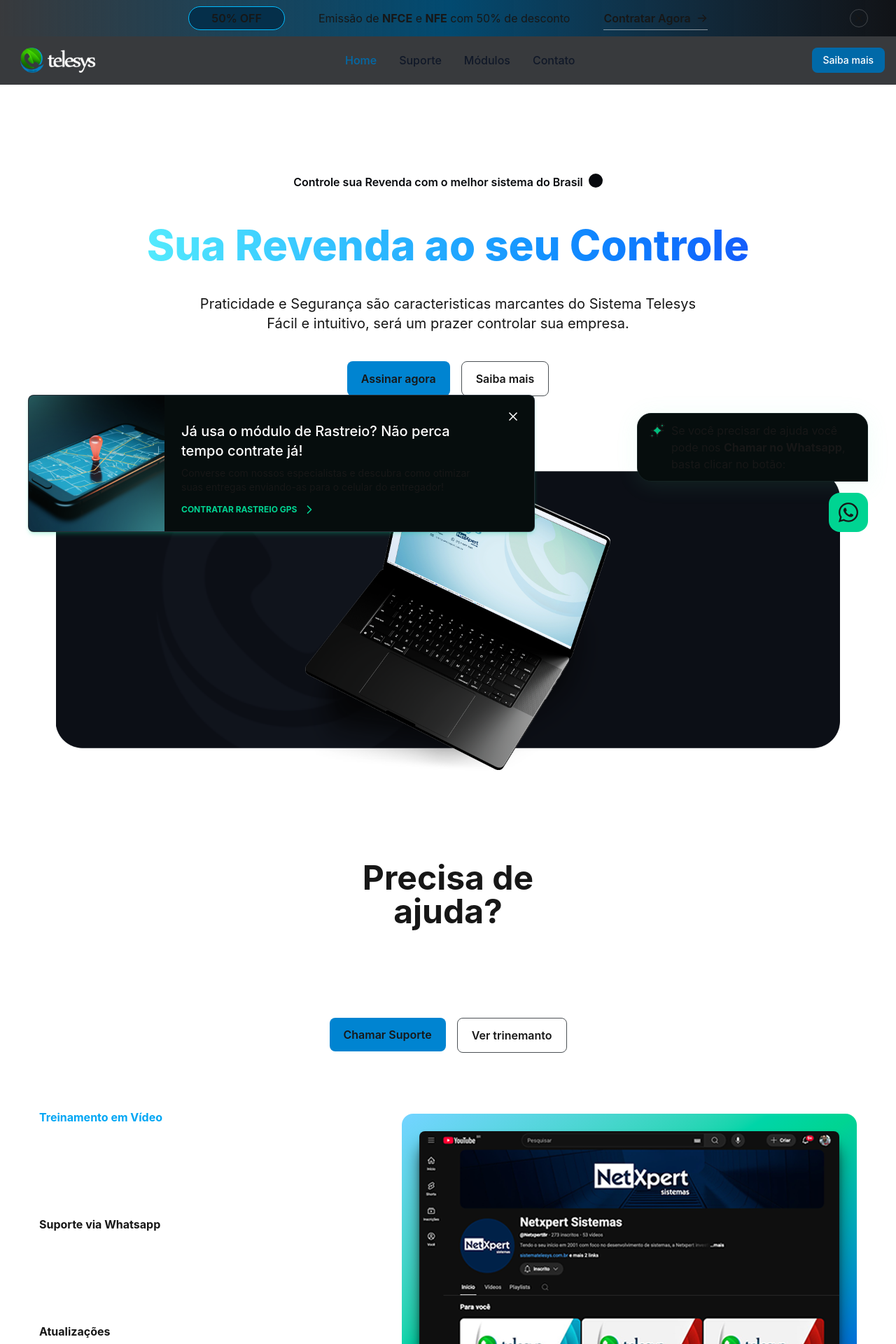
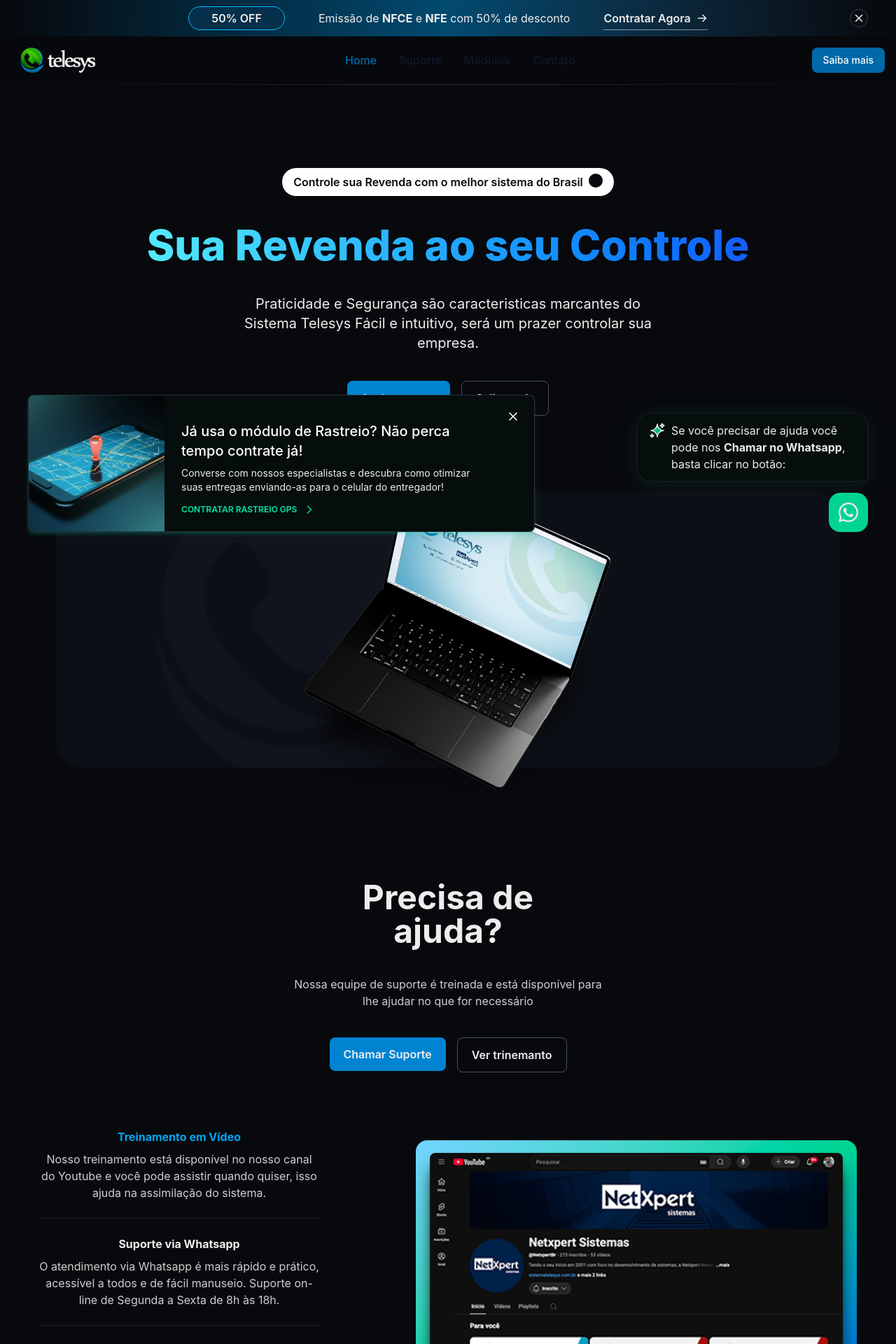
Before and after one commit to ronniepettersonn/telesys, a Next.js app: page / in a window 1280 px wide. Shown: the top 1920 px of the page at 70% size. Built offline with nearby package versions, Linux system fonts and the light colour scheme.

Commit message:
correcao thema dark

```diff
--- a/src/app/components/Header.tsx
+++ b/src/app/components/Header.tsx
@@ -15,14 +15,14 @@
             <nav className="bg-[#07090DCC] backdrop-blur-md fixed w-full z-[999999]">
                 {
                     showPromotion &&
-                    <div className='flex justify-center items-center h-13 bg-gradient-to-r to-[#07090DCC] via-sky-900 w-full relative'>
-                        <div className='mr-12 py-1 px-8 bg-sky-950 border border-sky-400 rounded-full'>
+                    <div className='flex flex-col md:flex-row md:h-13 py-2 justify-center items-center bg-gradient-to-r to-[#07090DCC] via-sky-900 w-full relative'>
+                        <div className='md:mr-12 mb-2 md:mb-0 py-1 px-8 bg-sky-950 border border-sky-400 rounded-full'>
                             <p className='font-semibold '>50% OFF</p>
                         </div>
 
                         <p className=''>Emissão de <strong>NFCE</strong> e <strong>NFE</strong>  com 50% de desconto</p>
 
-                        <div className='ml-12'>
+                        <div className='md:ml-12 '>
                             <Link href={'https://api.whatsapp.com/send?phone=5531984372245&text=📌%20Olá%2C%20eu%20ví%20no%20seu%20site%20o%20desconto%20de%2050%25%20para%20contratação%20de%20NFE%20e%20NFCE.%0AGostaria%20de%20mais%20informação.'} target='_blank'>
                                 <button className='border-b flex items-center  hover:cursor-pointer hover:scale-105 transition-all duration-300 ease-in-out gap-2 py-1 border-white/50 font-semibold'>Contratar Agora <PiArrowRightBold /></button>
                             </Link>
--- a/src/app/components/Slider.tsx
+++ b/src/app/components/Slider.tsx
@@ -87,7 +87,7 @@
                                 </div>
                             </div>
 
-                            <div className='w-full border-l border-white/10 p-10 overflow-hidden'>
+                            <div className='w-full border-l border-white/10 p-10 overflow-scroll'>
                                 <div>
                                     <h4 className='font-semibold'>Jefferson Cardoso</h4>
                                     <p className='text-white/50'>Proprietário</p>
@@ -109,17 +109,17 @@
                 </div>
             </SwiperSlide>
 
-            <SwiperSlide className='w-full ' style={{ minWidth: '800px', display: 'flex', justifyContent: 'center' }}>
-                <div className={`h-[400px] w-[800px]  ${isCurrent === 1 ? 'opacity-100' : 'opacity-10'} transition-all  duration-300 ease-in-out`}>
-                    <div className='w-[800px] h-[400px] '>
-                        <div className=' flex justify-between w-[800px] h-[400px] border border-white/10 rounded-2xl'>
+            <SwiperSlide className='w-full ' style={{ display: 'flex', justifyContent: 'center' }}>
+                <div className={`h-[400px] lg:w-[800px] px-4 ${isCurrent === 1 ? 'opacity-100' : 'opacity-10'} transition-all  duration-300 ease-in-out`}>
+                    <div className='lg:w-[800px] h-[400px] '>
+                        <div className=' flex justify-between lg:w-[800px] h-[400px] border border-white/10 rounded-2xl'>
                             <div>
-                                <div className='flex-col w-[280px] h-full flex justify-between items-center bg-radial-[100%_60%_at_0%_0%] from-emerald-500/70 from-0%  to-100% to-[#07090D] rounded-tl-2xl rounded-bl-2xl pb-10'>
-                                    <Image src={Test1} alt='' className='w-[110px] h-auto pt-16' />
+                                <div className='flex-col w-[200px] md:w-[280px] h-full flex justify-between items-center bg-radial-[100%_60%_at_0%_0%] from-emerald-500/70 from-0%  to-100% to-[#07090D] rounded-tl-2xl rounded-bl-2xl pb-10'>
+                                    <Image src={Test1} alt='' className='w-[64px] md:w-[110px] h-auto pt-16' />
 
                                     <div className=''>
                                         <div className='flex flex-col justify-center items-center gap-4 mb-16'>
-                                            <span className='font-medium text-white/50'>REDES SOCIAIS</span>
+                                            <span className='font-medium text-white/50 text-xs md:text-base'>REDES SOCIAIS</span>
 
                                             <div className='flex gap-2'>
 
@@ -147,7 +147,7 @@
                                             </div>
                                         </div>
 
-                                        <button className='bg-white flex items-center gap-2 text-[#07090D] px-6 py-2 rounded-full font-semibold'>Case de Sucesso
+                                        <button className='bg-white hidden md:flex items-center gap-2 text-[#07090D] px-6 py-2 rounded-full font-semibold'>Case de Sucesso
                                             <Image src={Arrow} alt='' />
                                         </button>
                                     </div>
@@ -155,13 +155,13 @@
                                 </div>
                             </div>
 
-                            <div className='w-full border-l border-white/10 p-10'>
+                            <div className='w-full border-l border-white/10 p-10 overflow-scroll'>
                                 <div>
                                     <h4 className='font-semibold'>Jefferson Cardoso</h4>
                                     <p className='text-white/50'>Proprietário</p>
                                 </div>
 
-                                <p className='mt-6'>
+                                <p className='mt-6 text-ellipsis overflow-hidden'>
                                     {'"'}O Telesys foi uma verdadeira revolução na minha empresa,
                                     hoje tenho controle de tudo, sem falar da economia que o
                                     produto nos traz. Tenho uma revenda à qual não tenho atendentes,
@@ -177,17 +177,17 @@
                 </div>
             </SwiperSlide>
 
-            <SwiperSlide className='w-full' style={{ minWidth: '800px', display: 'flex', justifyContent: 'center' }}>
-                <div className={`w-[800px] h-[400px] ${isCurrent === 2 ? 'opacity-100' : 'opacity-10'} transition-all  duration-300 ease-in-out`}>
-                    <div className='w-[800px] h-[400px] '>
-                        <div className=' flex justify-between w-[800px] h-[400px] border border-white/10 rounded-2xl'>
+            <SwiperSlide className='w-full' style={{ display: 'flex', justifyContent: 'center' }}>
+                <div className={`md:w-[800px] h-[400px] px-4 ${isCurrent === 2 ? 'opacity-100' : 'opacity-10'} transition-all  duration-300 ease-in-out`}>
+                    <div className='md:w-[800px] h-[400px] '>
+                        <div className=' flex justify-between md:w-[800px] h-[400px] border border-white/10 rounded-2xl'>
                             <div>
-                                <div className='flex-col w-[280px] h-full flex justify-between items-center bg-radial-[100%_60%_at_0%_0%] from-sky-500/70 from-0%  to-100% to-[#07090D] rounded-tl-2xl rounded-bl-2xl pb-10'>
-                                    <Image src={Test1} alt='' className='w-[110px] h-auto pt-16' />
+                                <div className='flex-col w-[200px] md:w-[280px] h-full flex justify-between items-center bg-radial-[100%_60%_at_0%_0%] from-sky-500/70 from-0%  to-100% to-[#07090D] rounded-tl-2xl rounded-bl-2xl pb-10'>
+                                    <Image src={Test1} alt='' className='w-[64px] md:w-[110px] h-auto pt-16' />
 
                                     <div className=''>
                                         <div className='flex flex-col justify-center items-center gap-4 mb-16'>
-                                            <span className='font-medium text-white/50'>REDES SOCIAIS</span>
+                                            <span className='font-medium text-white/50 text-xs md:text-base'>REDES SOCIAIS</span>
 
                                             <div className='flex gap-2'>
 
@@ -215,7 +215,7 @@
                                             </div>
                                         </div>
 
-                                        <button className='bg-white flex items-center gap-2 text-[#07090D] px-6 py-2 rounded-full font-semibold'>Case de Sucesso
+                                        <button className='bg-white hidden md:flex items-center gap-2 text-[#07090D] px-6 py-2 rounded-full font-semibold'>Case de Sucesso
                                             <Image src={Arrow} alt='' />
                                         </button>
                                     </div>
@@ -223,13 +223,13 @@
                                 </div>
                             </div>
 
-                            <div className='w-full border-l border-white/10 p-10'>
+                            <div className='w-full border-l border-white/10 p-10 overflow-scroll '>
                                 <div>
                                     <h4 className='font-semibold'>Jefferson Cardoso</h4>
                                     <p className='text-white/50'>Proprietário</p>
                                 </div>
 
-                                <p className='mt-6'>
+                                <p className='mt-6 '>
                                     {'"'}O Telesys foi uma verdadeira revolução na minha empresa,
                                     hoje tenho controle de tudo, sem falar da economia que o
                                     produto nos traz. Tenho uma revenda à qual não tenho atendentes,
--- a/src/app/globals.css
+++ b/src/app/globals.css
@@ -1,8 +1,8 @@
 @import "tailwindcss";
 
 :root {
-  --background: #ffffff;
-  --foreground: #171717;
+    --background: #07090D;
+    --foreground: #ededed;
 }
 
 @theme inline {
--- a/src/app/page.tsx
+++ b/src/app/page.tsx
@@ -32,7 +32,7 @@
     <div className=" ">
       <Header showPromotion={showPromotion} setShowPromotion={setShowPromotion} />
 
-      <main className={` m-auto ${showPromotion ? 'pt-40' : 'pt-20'}  `}>
+      <main className={` m-auto ${showPromotion ? 'pt-40' : 'pt-20'} text-center `}>
 
         <div className="flex flex-col items-center justify-center mt-20 max-w-[1200px] m-auto">
 
@@ -43,15 +43,18 @@
 
           <h2 className="bg-gradient-to-r text-transparent bg-clip-text from-cyan-300 to-blue-600 text-6xl font-extrabold mt-10">Sua Revenda ao seu Controle</h2>
 
-          <p className="text-xl mt-10">Praticidade e Segurança são caracteristicas marcantes do Sistema Telesys</p>
-          <p className="text-xl">Fácil e intuitivo, será um prazer controlar sua empresa.</p>
+          <p className="text-xl mt-10 max-w-[630px] px-4">
+            Praticidade e Segurança são caracteristicas marcantes do Sistema Telesys
+            Fácil e intuitivo, será um prazer controlar sua empresa.
+          </p>
+          <p className="text-xl"></p>
 
           <div className="mt-10 flex gap-4">
             <Button title="Assinar agora" />
             <Button title="Saiba mais" variant="OUTLINE" />
           </div>
 
-          <div className="mt-16 max-h-[480px]">
+          <div className="mt-16 max-h-[480px] mx-4">
             <Image src={HeroImg} alt="banner" className="max-h-[480px] w-auto rounded-3xl" />
           </div>
 
@@ -99,8 +102,8 @@
               </div>
             </div>
 
-            <div className="h-[420px] w-[650px] ">
-              <div className="w-full h-full bg-gradient-to-tl to-sky-300 via-emerald-400 from-blue-700 rounded-2xl ">
+            <div className="md:h-[400px] md:w-[630px] md:ml-4">
+              <div className="w-full h-full bg-gradient-to-tl to-sky-300 via-emerald-400 from-blue-700 rounded-2xl p-5">
                 {
                   tabs.map((tab, i) => {
                     return (
```
